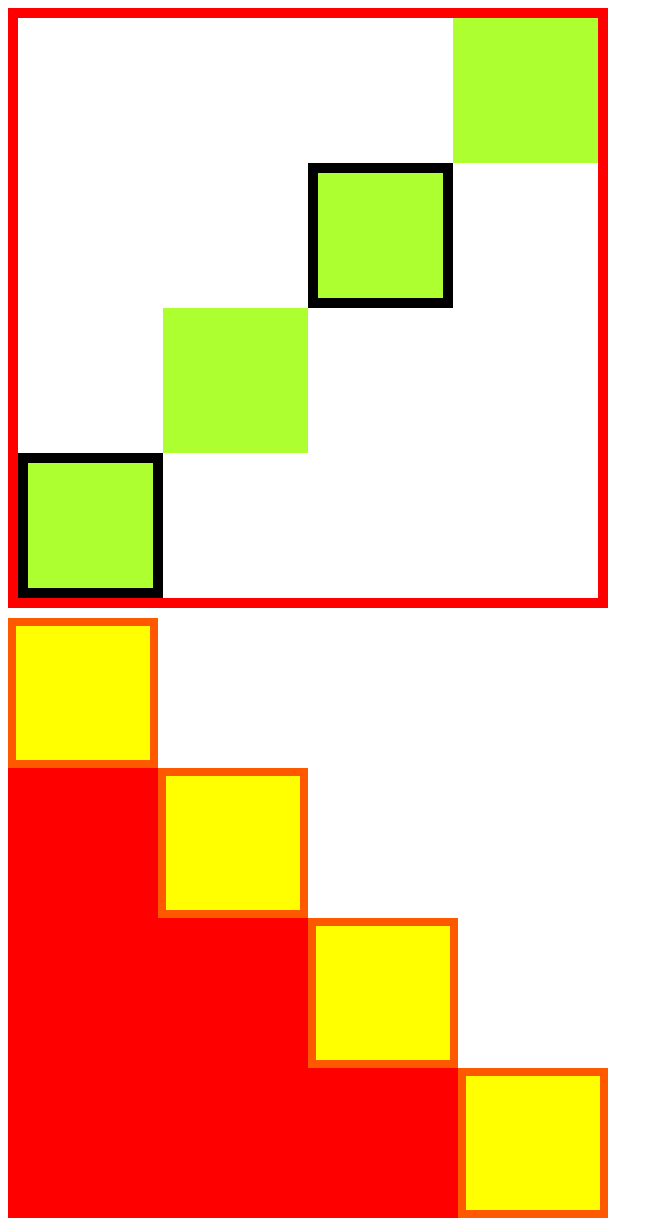
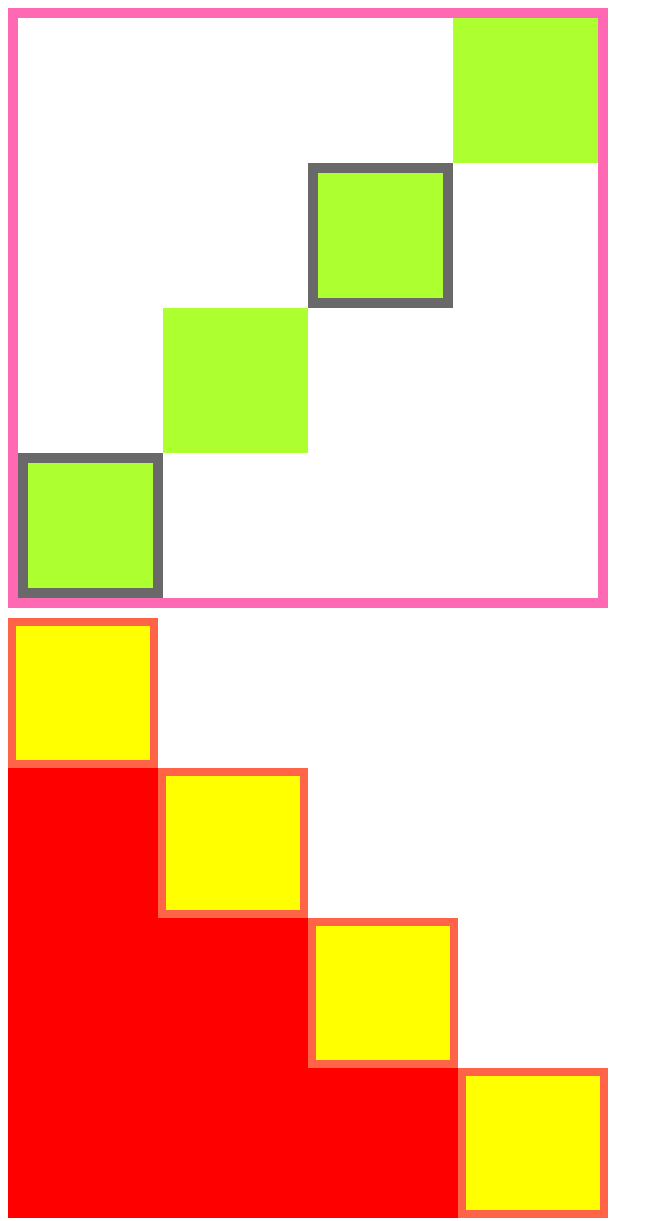
Before and after one commit to FbW-E05-B/uib-3-boxmodel-stairway-to-heaven-Diouani1, a plain HTML site: page index.html in a window 1280 px wide. Shown: the whole page, without its empty margins (0-663 px from the left). Drawn offline with Linux system fonts and the light colour scheme.

Commit message:
modified

```diff
--- a/style.css
+++ b/style.css
@@ -1,7 +1,7 @@
 .parant {
     width: 600px;
     height: 600px;
-    border: 10px solid red;
+    border: 10px solid rgba(255,105,180,255);
     box-sizing: border-box;
     margin-bottom: 10px;
   }
@@ -14,7 +14,7 @@
   .child2 {
     width: 25%;
     height: 25%;
-    border: 10px solid black;
+    border: 10px solid rgba(105,105,105,255);
     background-color: greenyellow;
     margin-left: 50%;
     box-sizing: border-box;
@@ -28,7 +28,7 @@
   .child4 {
     width: 25%;
     height: 25%;
-    border: 10px solid black;
+    border: 10px solid rgba(105,105,105,255);
     background-color: greenyellow;
     box-sizing: border-box;
   }
@@ -42,25 +42,25 @@
     width: 25%;
     height: 25%;
     padding-left: 25%;
-    background-color: red;
+    background-color: #ff0000;
 }
 .father1{
   width: 25%;
   height: 25%;
  padding-left: 50%;
-  background-color: red;
+  background-color:  #ff0000;
 }
 .father2{
   width: 25%;
   height: 25%;
   padding-left: 75%;
-  background-color: red;
+  background-color:  #ff0000;
 }
   .child11 {
     width: 25%;
     height: 25%;
     background-color: yellow;
-    border: 8px solid #ff5900;
+    border: 8px solid #ff6348;
     box-sizing: border-box;
 
   }
@@ -68,6 +68,6 @@
     width: 100%;
     height: 100%;
     background-color: yellow;
-    border: 8px solid#ff5900;
+    border: 8px solid #ff6348;
     box-sizing: border-box;
   }
```
